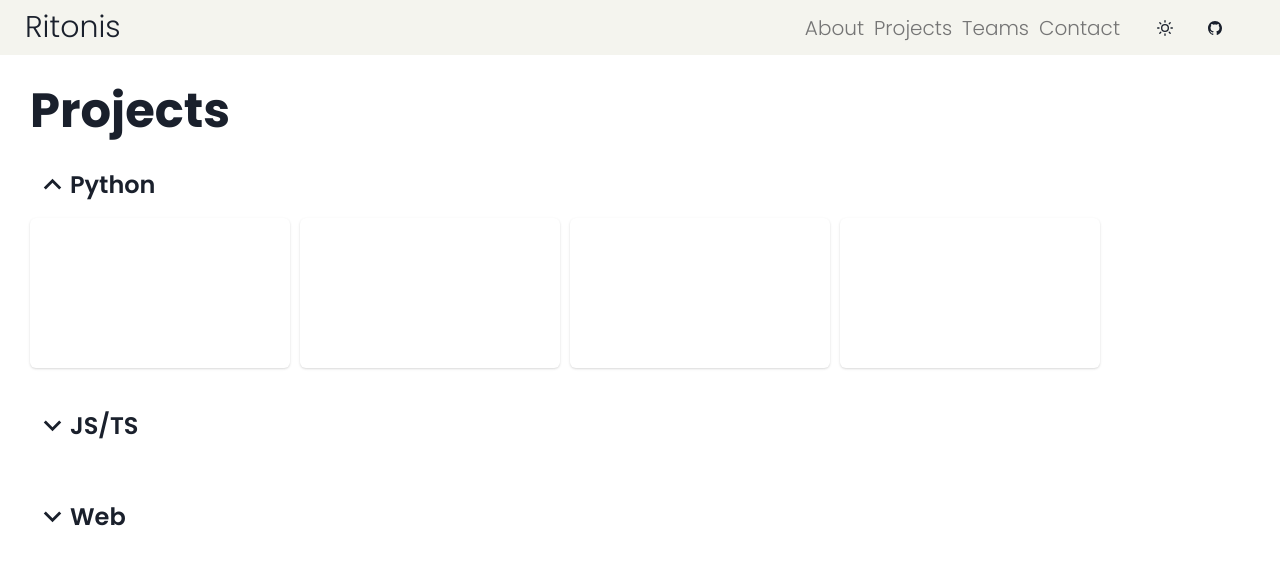
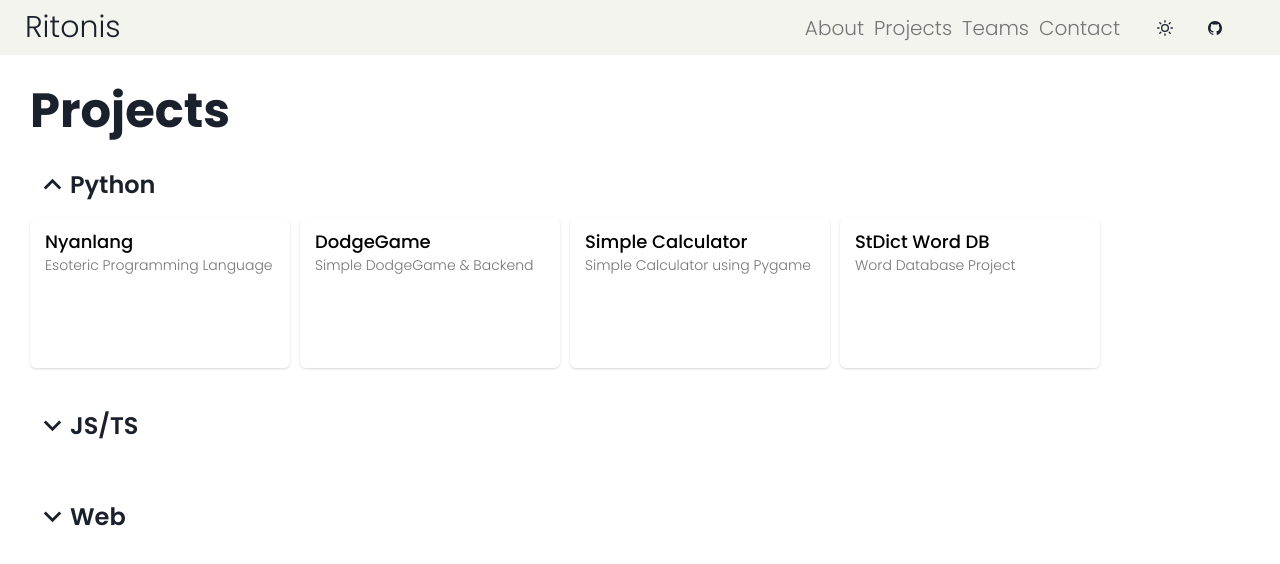
Before and after one commit to p-sw/profile-v3, a React (Vite) app: page /projects in a window 1280 px wide. Both pictures are taken after a click on the element "Python". Shown: the top 564 px of the page. Built offline with nearby package versions, Linux system fonts and the light colour scheme.

Commit message:
fix: change project card text color to fix text not visible in light mode

```diff
--- a/src/components/ProjectCard.tsx
+++ b/src/components/ProjectCard.tsx
@@ -76,7 +76,7 @@ const ProjectCard: FC<ProjectCardProps> = ({
           textStyle={'poppins'}
           fontWeight={'medium'}
           fontSize={'18px'}
-          color={'#ffffff'}
+          color={'primary'}
         >
           {title}
         </CardHeader>
@@ -85,7 +85,7 @@ const ProjectCard: FC<ProjectCardProps> = ({
           textStyle={'poppins'}
           fontWeight={'light'}
           fontSize={'14px'}
-          color={'#ffffff'}
+          color={'secondary'}
         >
           {subtitle}
         </CardBody>
```
